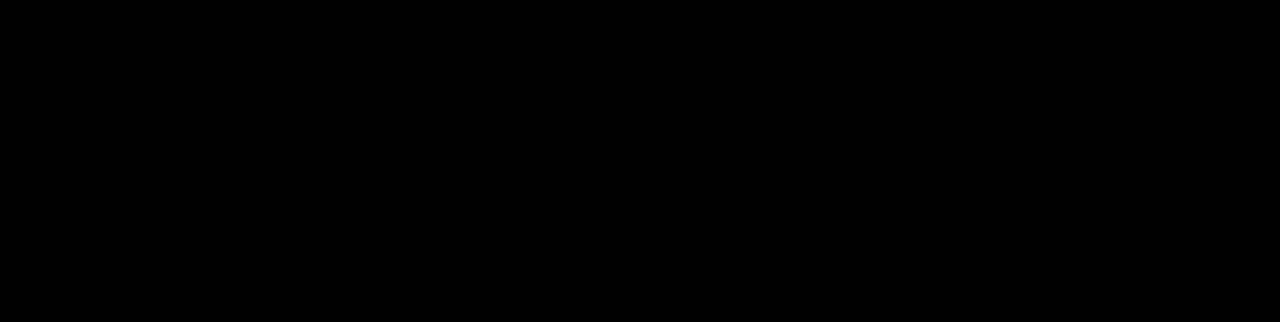
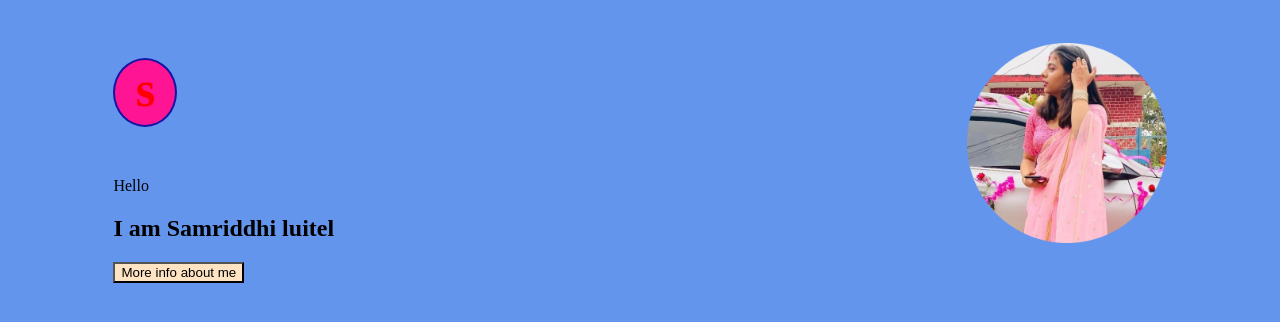
Before and after one commit to samriddhiluitel/web-learnings, a plain HTML site: page index.html in a window 1280 px wide. Drawn offline with Linux system fonts and the light colour scheme.

Commit message:
main section

```diff
--- a/index.html
+++ b/index.html
@@ -6,8 +6,29 @@
     <title>samriddhi luitel</title>
     <link rel="shortcut icon"type="image/x-icon" href="./assets/favicon-16x16.png">
     <link rel="stylesheet" href="./style.css">
+
 </head>
 <body>
 
+   <main class="mainSection">
+    <section>
+        <p class="nameLogo">s</p>
+        <div>
+            <p>Hello</p>
+            <h1>I am Samriddhi luitel</h1>
+            <button>More info about me</button>
+
+        </div>
+
+    </section>
+<div>
+  <img src=" " alt="">
+</div>
+<div>
+    <img src=" " alt="">
+</div>
+<div> <img src="./assets/profile photo.png" alt="profile photo" id="profile">
+   </main>
+
 </body>
 </html>
--- a/style.css
+++ b/style.css
@@ -1,3 +1,36 @@
 body{
-    background-color: black;
+    background-color: cornflowerblue;
 }
+h1{
+    color: rgb(0, 0, 0);
+}
+button{
+
+background-color: bisque;}
+
+#profile{
+    height: 200px;
+    width: 200px;
+}
+.mainSection{
+    display: flex;
+    flex-direction:row;
+    align-items: center;
+    justify-content: space-around;
+}
+.nameLogo{
+    color: red;
+    font-size: 50px;
+    font-weight: bold ;
+    border: 2px solid rgb(21, 21, 163);
+    border-radius: 100%;
+    background-color: deeppink;
+    height: 40px;
+    width: 60px;
+    text-align: center;
+    padding-bottom: 25px;
+
+
+
+
+}
```
Also changed, not shown: assets/profile photo.png (added).
